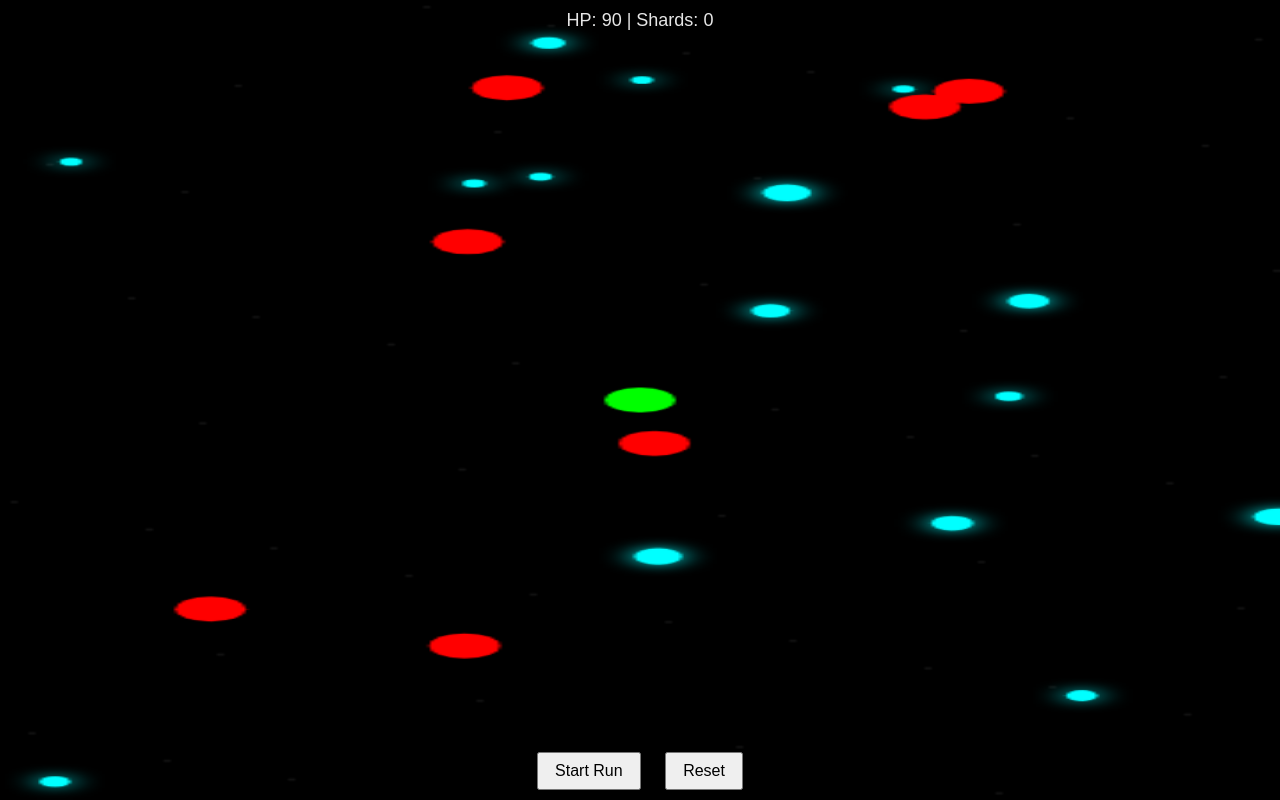
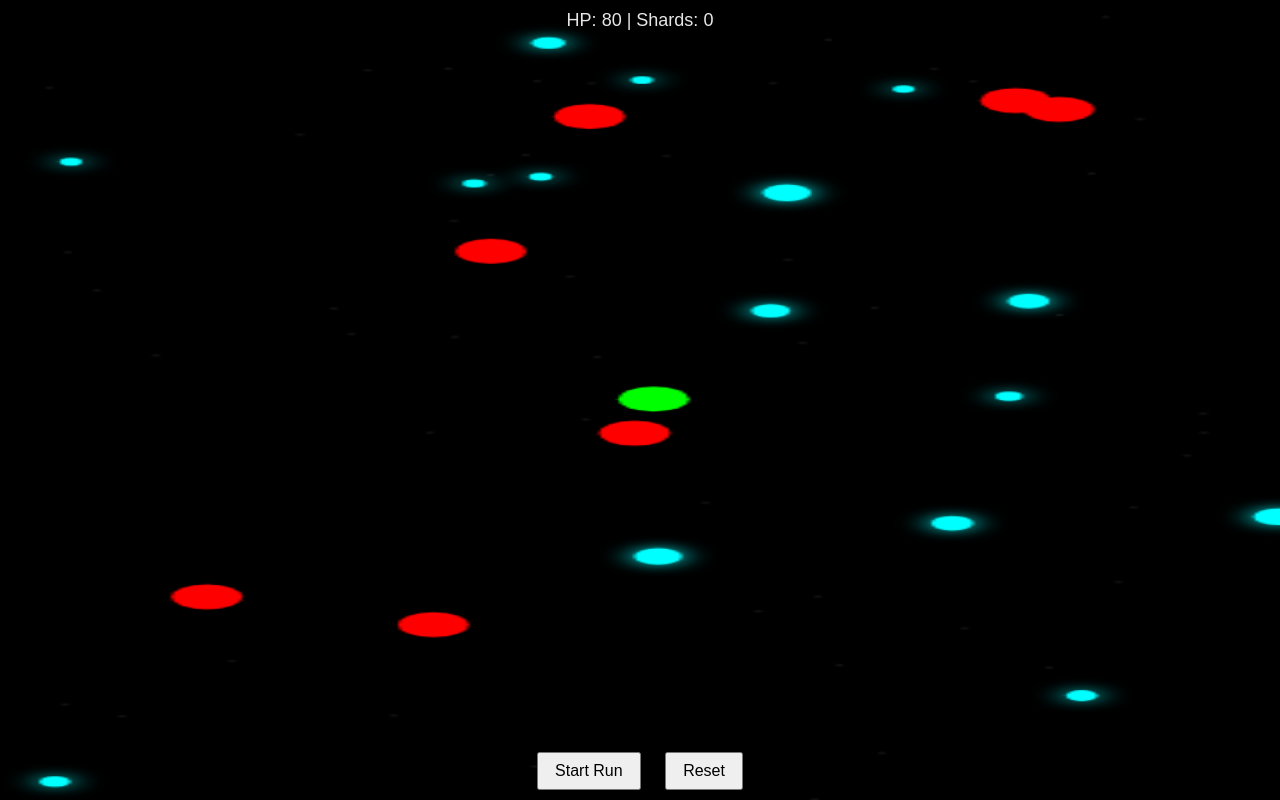
Before and after one commit to Vineroz-base/dreamscape, a plain HTML site: page index.html in a window 1280 px wide. Both pictures are taken after a click on the button "Start Run". Drawn offline with Linux system fonts and the light colour scheme.

Commit message:
Update index.html

```diff
--- a/index.html
+++ b/index.html
@@ -93,9 +93,10 @@
     canvas.width = width;
     canvas.height = height;
 
-    let player = { x: 180, y: 320, size: 10, hp: 100, lastHit: 0, flash: 0 };
+    let player = { x: 180, y: 320, size: 10, hp: 100, vx: 0, vy: 0, lastHit: 0, flash: 0 };
     let shards = [];
     let obstacles = [];
+    let stars = [];
     let totalShards = 0;
     let runActive = false;
     let lastTime = 0;
@@ -134,10 +135,13 @@
       player.x = 180;
       player.y = 320;
       player.hp = 100;
+      player.vx = 0;
+      player.vy = 0;
       player.lastHit = 0;
       player.flash = 0;
       shards = [];
       obstacles = [];
+      stars = [];
       for (let i = 0; i < 15; i++) {
         shards.push({ x: Math.random() * width, y: Math.random() * height, pulse: Math.random() * Math.PI * 2 });
       }
@@ -145,9 +149,12 @@
         obstacles.push({
           x: Math.random() * width,
           y: Math.random() * height,
-          vx: (Math.random() - 0.5) * 100,
-          vy: (Math.random() - 0.5) * 100
+          vx: (Math.random() - 0.5) * 80,
+          vy: (Math.random() - 0.5) * 80
         });
+      }
+      for (let i = 0; i < 50; i++) {
+        stars.push({ x: Math.random() * width, y: Math.random() * height, speed: 20 + Math.random() * 40 });
       }
       runActive = true;
       overlay.style.display = "none";
@@ -159,10 +166,10 @@
       if (!runActive) return;
       let dt = (timestamp - lastTime) / 1000;
       lastTime = timestamp;
-      dt = Math.min(dt, 0.1);
+      dt = Math.min(dt, 0.05);
 
       update(dt, timestamp);
-      draw(timestamp);
+      draw();
 
       if (player.hp > 0) {
         requestAnimationFrame(gameLoop);
@@ -173,23 +180,37 @@
     }
 
     function update(dt, now) {
+      // Player movement with friction
+      player.x += player.vx * dt;
+      player.y += player.vy * dt;
+      player.vx *= 0.92;
+      player.vy *= 0.92;
+      player.x = Math.max(0, Math.min(width, player.x));
+      player.y = Math.max(0, Math.min(height, player.y));
+
+      // Obstacles
       for (let o of obstacles) {
         o.x += o.vx * dt;
         o.y += o.vy * dt;
         if (o.x < 0 || o.x > width) o.vx *= -1;
         if (o.y < 0 || o.y > height) o.vy *= -1;
-        if (Math.abs(o.x - player.x) < 15 && Math.abs(o.y - player.y) < 15) {
+        let dx = o.x - player.x, dy = o.y - player.y;
+        if (Math.hypot(dx, dy) < 20) {
           if (now - player.lastHit > 600) {
             player.hp = Math.max(0, player.hp - 10);
             player.lastHit = now;
             player.flash = 0.3;
+            // knockback
+            player.vx -= dx * 0.5;
+            player.vy -= dy * 0.5;
           }
         }
       }
 
+      // Shards
       for (let i = shards.length - 1; i >= 0; i--) {
         let s = shards[i];
-        if (Math.abs(s.x - player.x) < 10 && Math.abs(s.y - player.y) < 10) {
+        if (Math.hypot(s.x - player.x, s.y - player.y) < 15) {
           shards.splice(i, 1);
           totalShards++;
           shardsEl.textContent = totalShards;
@@ -197,24 +218,28 @@
         }
       }
 
-      if (player.flash > 0) {
-        player.flash -= dt;
+      // Stars
+      for (let st of stars) {
+        st.y += st.speed * dt;
+        if (st.y > height) {
+          st.y = 0;
+          st.x = Math.random() * width;
+        }
       }
 
+      if (player.flash > 0) player.flash -= dt;
       hpEl.textContent = player.hp;
     }
 
-    function draw(time) {
+    function draw() {
       ctx.clearRect(0, 0, width, height);
 
-      // Background starfield
+      // Background stars
       ctx.fillStyle = "#000";
       ctx.fillRect(0, 0, width, height);
       ctx.fillStyle = "#111";
-      for (let i = 0; i < 50; i++) {
-        let x = (i * 73 + time * 0.05) % width;
-        let y = (i * 37 + time * 0.03) % height;
-        ctx.fillRect(x, y, 2, 2);
+      for (let st of stars) {
+        ctx.fillRect(st.x, st.y, 2, 2);
       }
 
       // Shards
@@ -246,6 +271,7 @@
       ctx.fill();
     }
 
+    // Input handling
     let inputStart = null;
 
     function handleInputEnd(x, y) {
@@ -255,10 +281,9 @@
       let dist = Math.hypot(dx, dy);
       if (dist < 10) return;
       let angle = Math.atan2(dy, dx);
-      player.x += Math.cos(angle) * 30;
-      player.y += Math.sin(angle) * 30;
-      player.x = Math.max(0, Math.min(width, player.x));
-      player.y = Math.max(0, Math.min(height, player.y));
+      // Instead of teleport, set velocity for smooth movement
+      player.vx += Math.cos(angle) * 120;
+      player.vy += Math.sin(angle) * 120;
       inputStart = null;
     }
 
```
